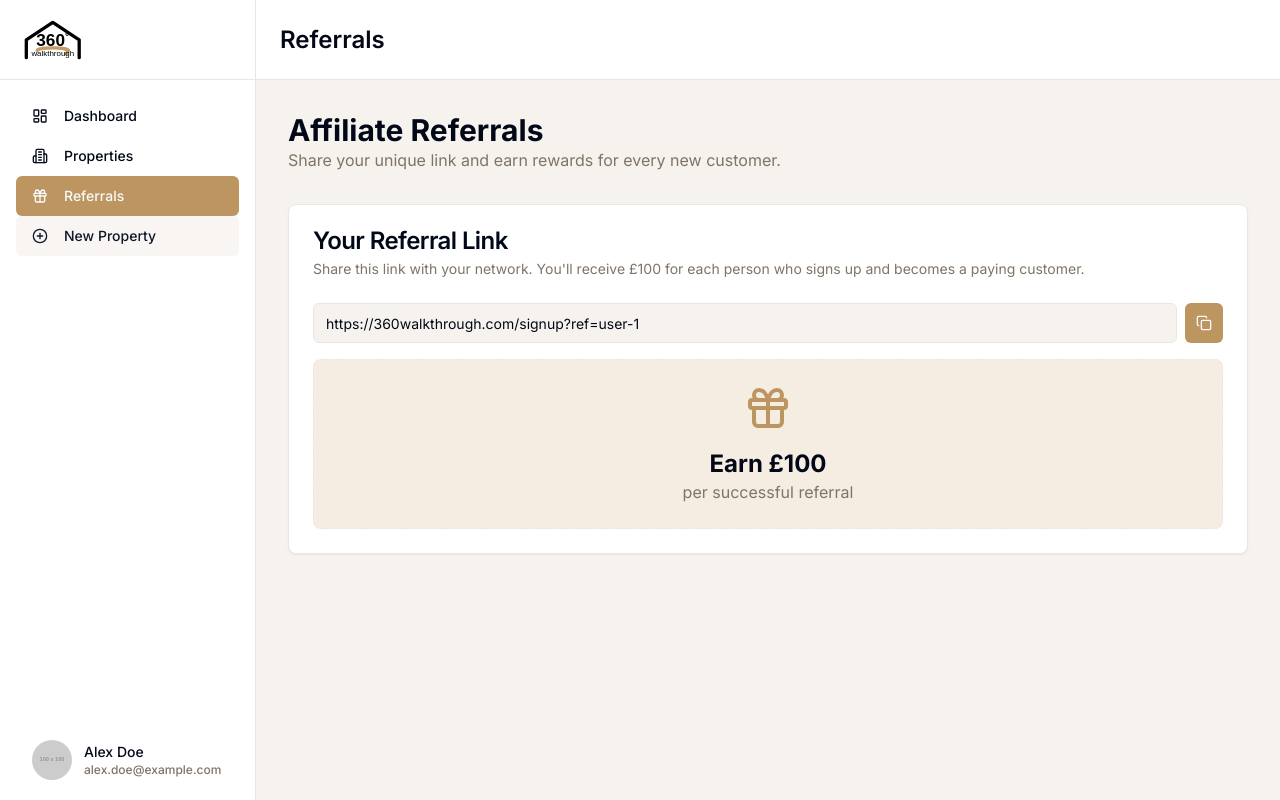
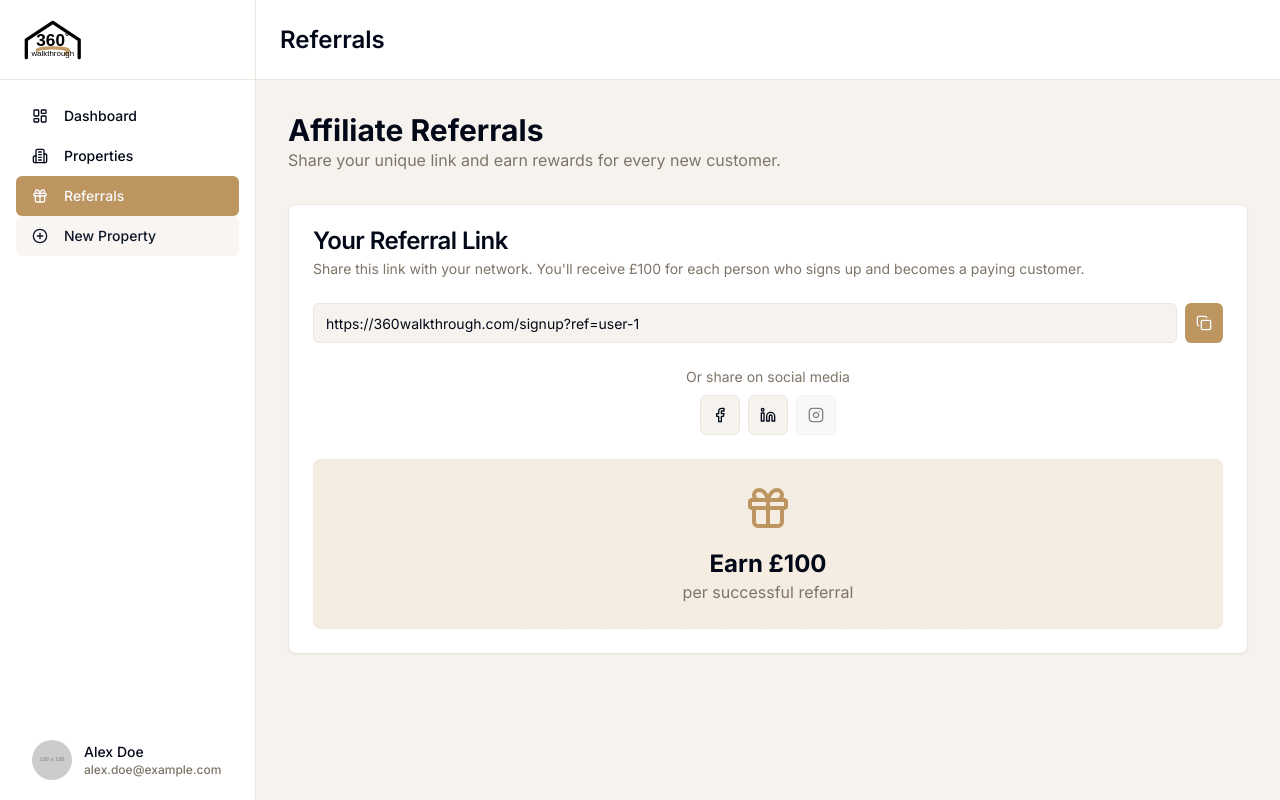
Before and after one commit to Funkymedia/360walkthrough, a Next.js app: page /dashboard/referrals in a window 1280 px wide. Built offline with nearby package versions, Linux system fonts and the light colour scheme.

Commit message:
add a share to facebook icon , share to instagram, linkedin

```diff
--- a/src/components/dashboard/referral-card.tsx
+++ b/src/components/dashboard/referral-card.tsx
@@ -5,8 +5,9 @@ import { mockUser } from '@/lib/data';
 import { Card, CardContent, CardDescription, CardHeader, CardTitle } from '@/components/ui/card';
 import { Input } from '@/components/ui/input';
 import { Button } from '@/components/ui/button';
-import { Copy, Check, Gift } from 'lucide-react';
+import { Copy, Check, Gift, Facebook, Instagram, Linkedin } from 'lucide-react';
 import { useToast } from '@/hooks/use-toast';
+import { Tooltip, TooltipContent, TooltipProvider, TooltipTrigger } from '@/components/ui/tooltip';
 
 export default function ReferralCard() {
   const [copied, setCopied] = useState(false);
@@ -31,6 +32,10 @@ export default function ReferralCard() {
     });
   };
 
+  const shareText = "Join 360 Walkthrough and create stunning virtual tours! Use my link to sign up.";
+  const encodedReferralLink = encodeURIComponent(referralLink);
+  const encodedShareText = encodeURIComponent(shareText);
+
   return (
     <Card>
       <CardHeader>
@@ -39,7 +44,7 @@ export default function ReferralCard() {
           Share this link with your network. You'll receive £100 for each person who signs up and becomes a paying customer.
         </CardDescription>
       </CardHeader>
-      <CardContent className="space-y-4">
+      <CardContent className="space-y-6">
         <div className="flex items-center space-x-2">
           <Input value={referralLink} readOnly />
           <Button onClick={handleCopy} size="icon">
@@ -47,6 +52,59 @@ export default function ReferralCard() {
             <span className="sr-only">Copy Referral Link</span>
           </Button>
         </div>
+
+        <div className="space-y-2 text-center">
+          <p className="text-sm text-muted-foreground">Or share on social media</p>
+          <div className="flex items-center justify-center gap-2">
+            <TooltipProvider>
+              <Tooltip>
+                <TooltipTrigger asChild>
+                  <Button asChild variant="outline" size="icon">
+                    <a
+                      href={`https://www.facebook.com/sharer/sharer.php?u=${encodedReferralLink}&quote=${encodedShareText}`}
+                      target="_blank"
+                      rel="noopener noreferrer"
+                      aria-label="Share on Facebook"
+                    >
+                      <Facebook className="h-5 w-5" />
+                    </a>
+                  </Button>
+                </TooltipTrigger>
+                <TooltipContent>
+                  <p>Share on Facebook</p>
+                </TooltipContent>
+              </Tooltip>
+              <Tooltip>
+                <TooltipTrigger asChild>
+                  <Button asChild variant="outline" size="icon">
+                    <a
+                      href={`https://www.linkedin.com/shareArticle?mini=true&url=${encodedReferralLink}&title=${encodedShareText}`}
+                      target="_blank"
+                      rel="noopener noreferrer"
+                      aria-label="Share on LinkedIn"
+                    >
+                      <Linkedin className="h-5 w-5" />
+                    </a>
+                  </Button>
+                </TooltipTrigger>
+                <TooltipContent>
+                  <p>Share on LinkedIn</p>
+                </TooltipContent>
+              </Tooltip>
+              <Tooltip>
+                <TooltipTrigger asChild>
+                  <Button variant="outline" size="icon" disabled>
+                    <Instagram className="h-5 w-5" />
+                  </Button>
+                </TooltipTrigger>
+                <TooltipContent>
+                  <p>Direct sharing to Instagram is not supported. Please copy the link.</p>
+                </TooltipContent>
+              </Tooltip>
+            </TooltipProvider>
+          </div>
+        </div>
+
         <div className="flex items-center justify-center rounded-lg border border-dashed bg-accent/50 p-6 text-center">
             <div className="flex flex-col items-center gap-4">
                 <Gift className="h-12 w-12 text-primary" />
```
